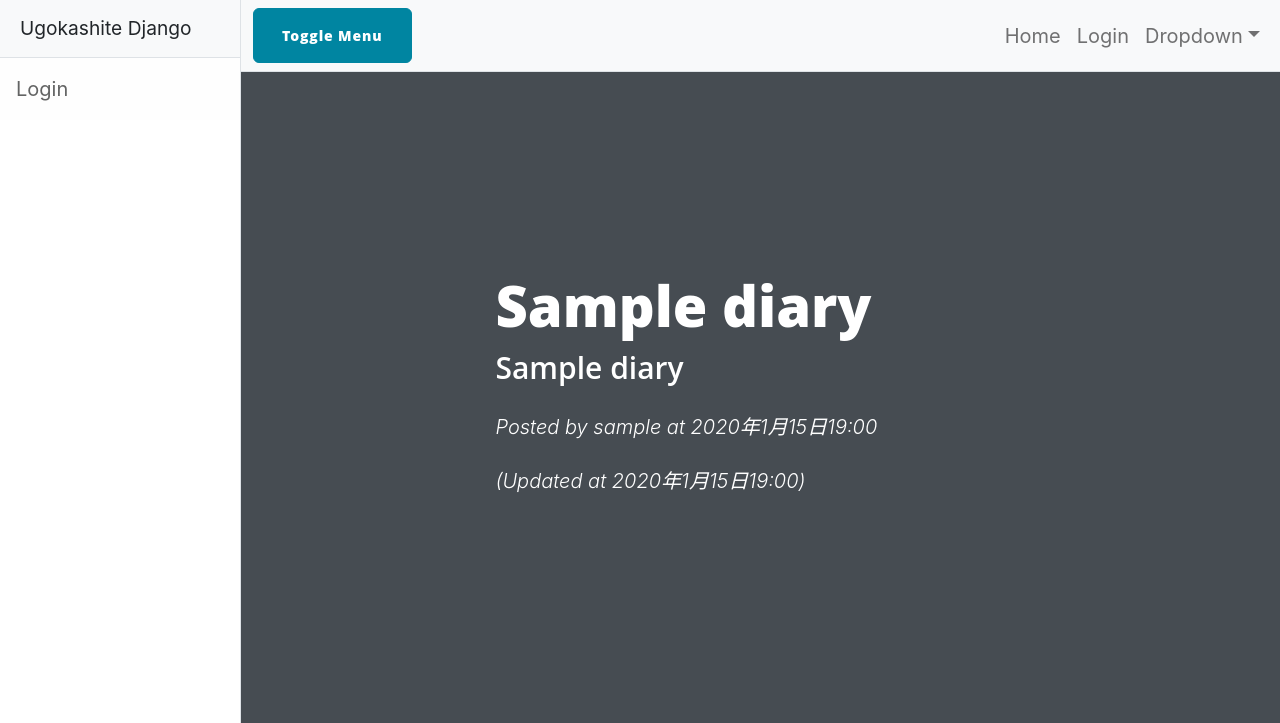
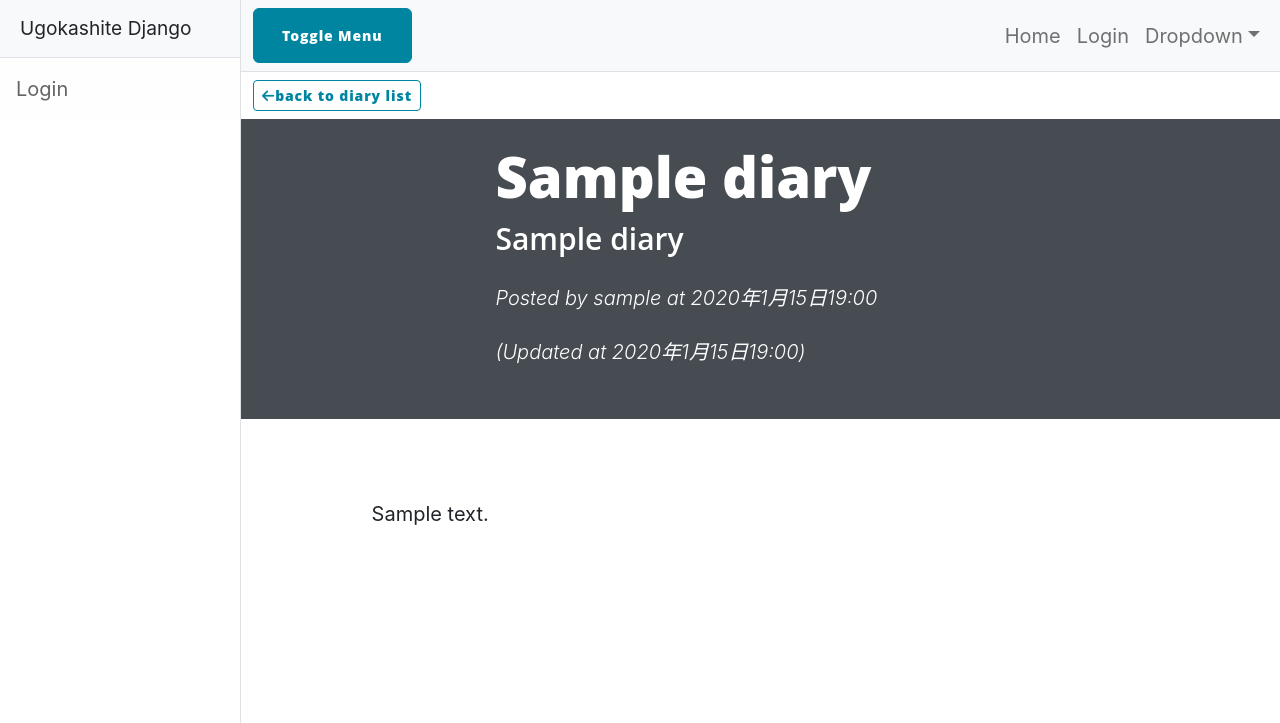
Before and after one commit to tker-78/Portfolio_v1, a Django app: template diary/templates/diary_detail.html in a window 1280 px wide. Shown: the top 723 px of the page. Run offline with Django 5.2, Linux system fonts and the light colour scheme; the template is opened without the code that fills it: values that come from a table or form of the project are taken from there, others are empty; tables that the repository leaves empty hold one stand-in row (values such as "Sample post"); some libraries are stand-ins or nearby versions.

Commit message:
adding button to return back to diary list

```diff
--- a/diary/templates/diary_detail.html
+++ b/diary/templates/diary_detail.html
@@ -6,7 +6,13 @@
 {% block content %}
 
 <!-- Page header -->
-<header class="masthead" style="background-image: url('#')">
+
+<div class="container-fluid my-2">
+    <div class="d-flex">
+        <a class="btn btn-sm btn-outline-primary" href="{% url 'diary:diary' %}"><i class="fa-solid fa-arrow-left"></i>back to diary list</a>
+    </div>
+</div>
+<header class="masthead py-4" style="background-image: url('#')">
     <div class="container position-relative px-4 px-lg-5">
         <div class="row gx-4 gx-lg-5 justify-content-center">
             <div class="col-md-10 col-lg-8 col-xl-7">
```
